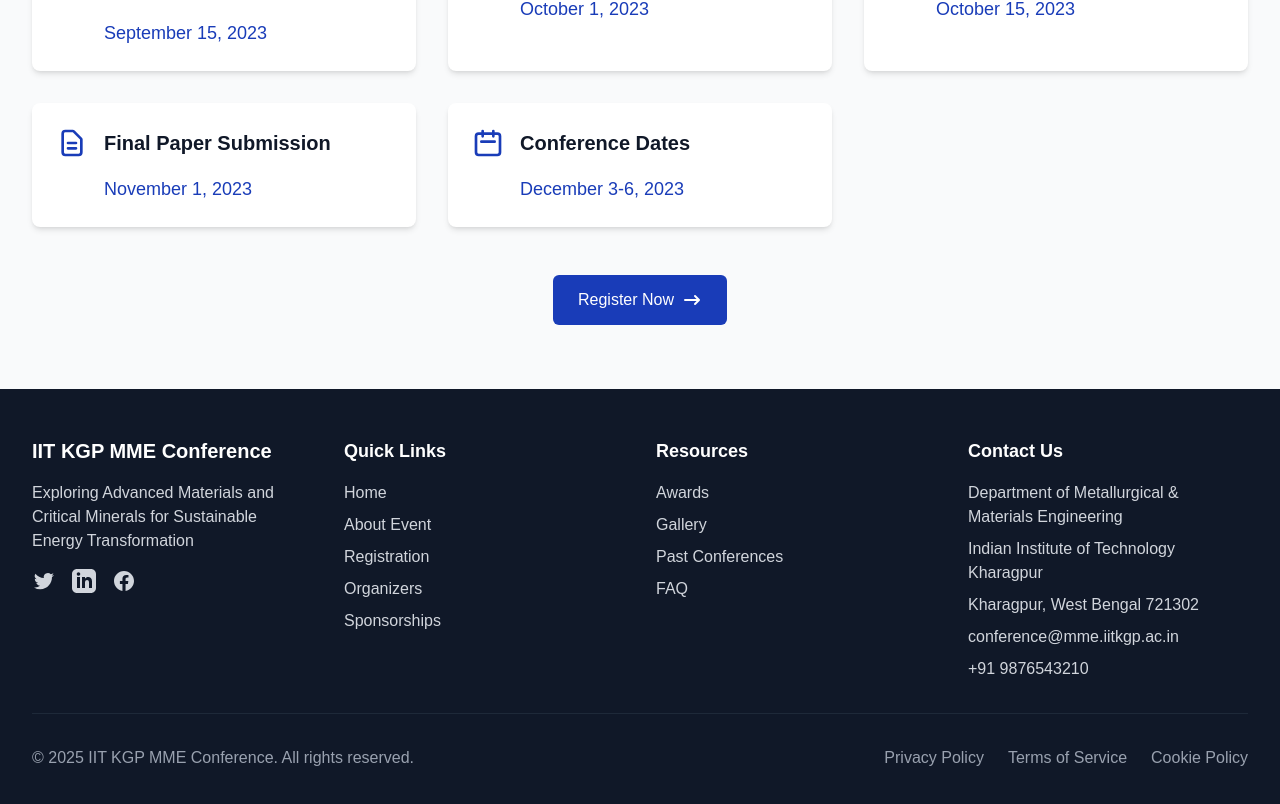
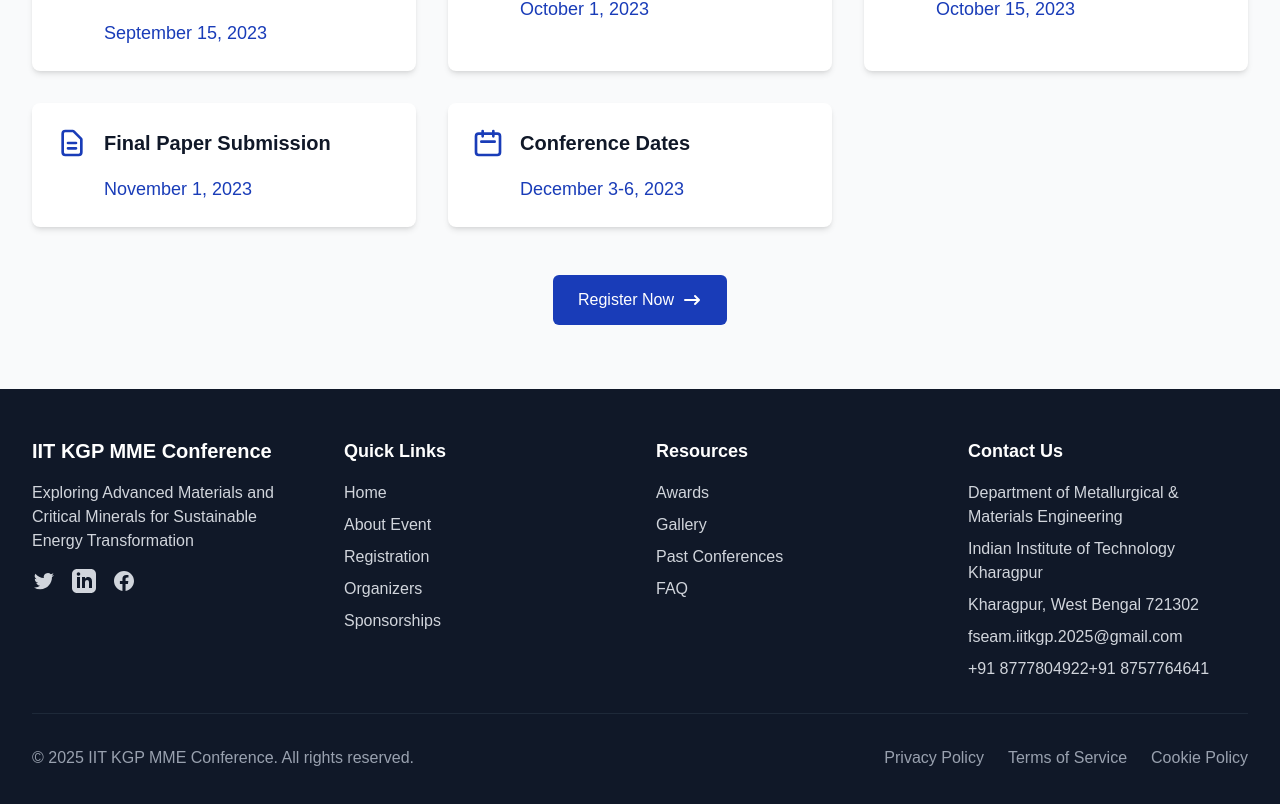
Before and after one commit to sushabhan878/IIT_KGP_MME_Conference, a Next.js app: page / in a window 1280 px wide. Shown: the part 1607-2411 px from the top of the page. Built offline with nearby package versions, Linux system fonts and the light colour scheme.

Commit message:
Added the contact info

```diff
--- a/components/Footer.tsx
+++ b/components/Footer.tsx
@@ -98,12 +98,15 @@
               <p className="mb-2">Kharagpur, West Bengal 721302</p>
               <p className="mb-2">
                 <a href="mailto:conference@mme.iitkgp.ac.in" className="hover:text-white transition-colors duration-300">
-                  conference@mme.iitkgp.ac.in
+                  fseam.iitkgp.2025@gmail.com
                 </a>
               </p>
               <p>
                 <a href="tel:+919876543210" className="hover:text-white transition-colors duration-300">
-                  +91 9876543210
+                  +91 8777804922
+                </a>
+                <a href="tel:+919876543210" className="hover:text-white transition-colors duration-300">
+                  +91 8757764641
                 </a>
               </p>
             </address>
```
